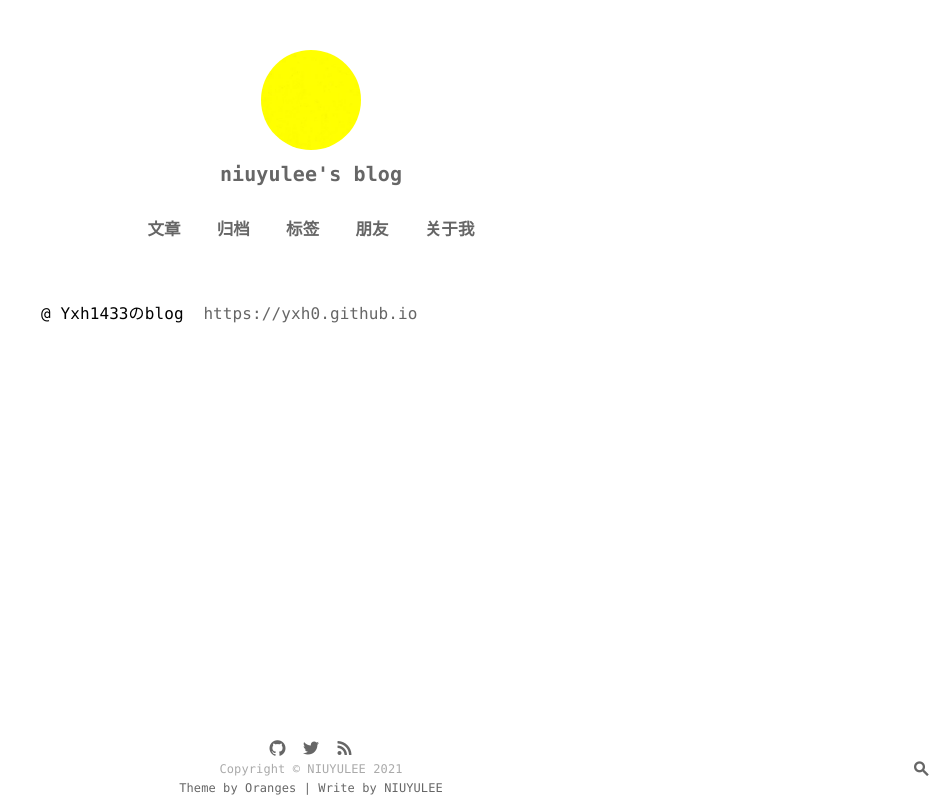
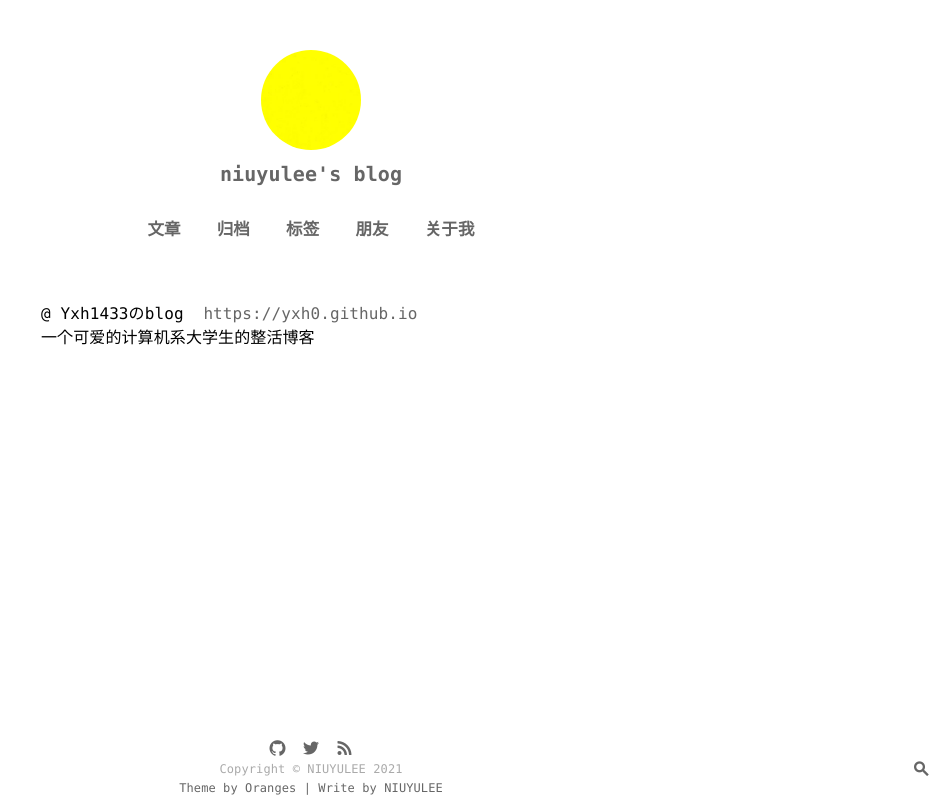
Before and after one commit to NIUYULEE/niuyulee.github.io, a plain HTML site: page friends/index.html in a window 1280 px wide. Shown: the whole page, without its empty margins (329-1280 px from the left). Drawn offline with nearby package versions, Linux system fonts and the light colour scheme.

Commit message:
Site updated: 2021-03-05 12:24:05

```diff
--- a/friends/index.html
+++ b/friends/index.html
@@ -126,7 +126,7 @@ MathJax = {
             <span class="site-path">https://yxh0.github.io</span>
           </a>
           <p class="card-meta">
-
+            一个可爱的计算机系大学生的整活博客
           </p>
         </div>
 
```
